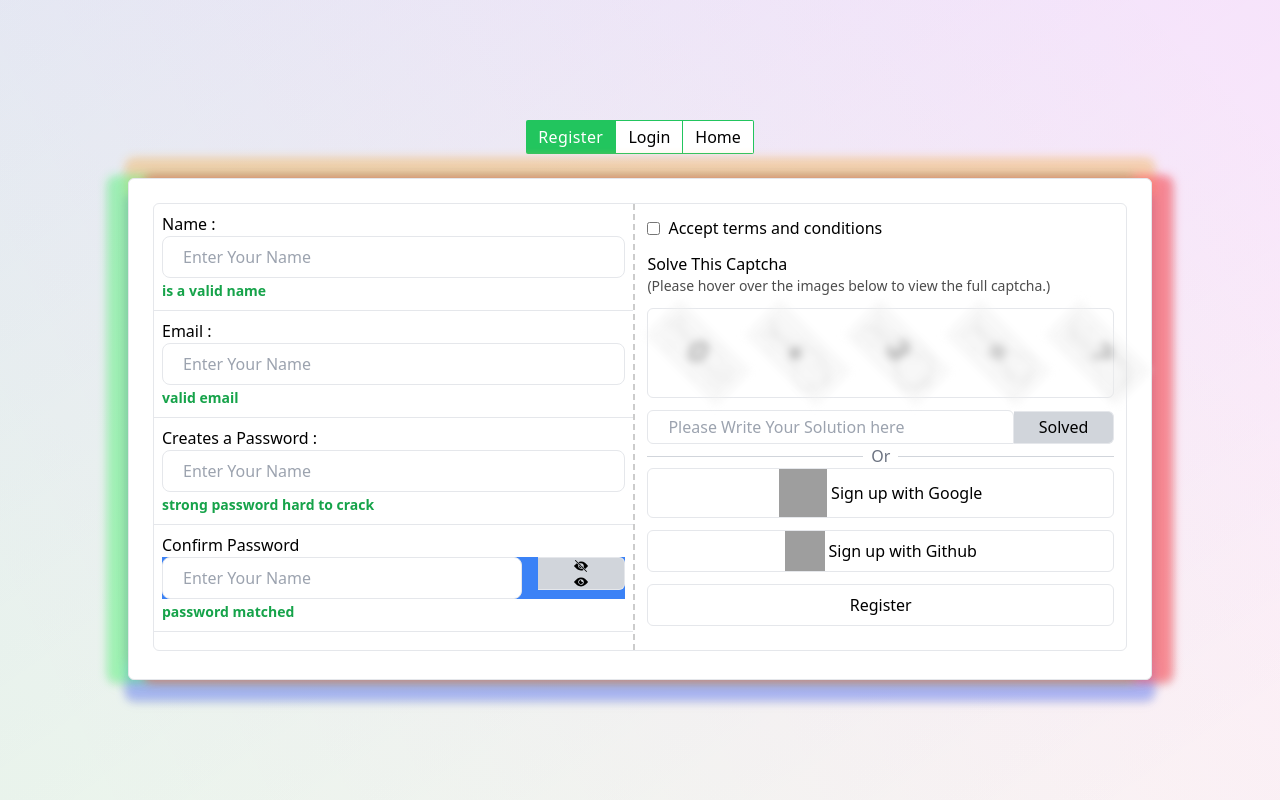
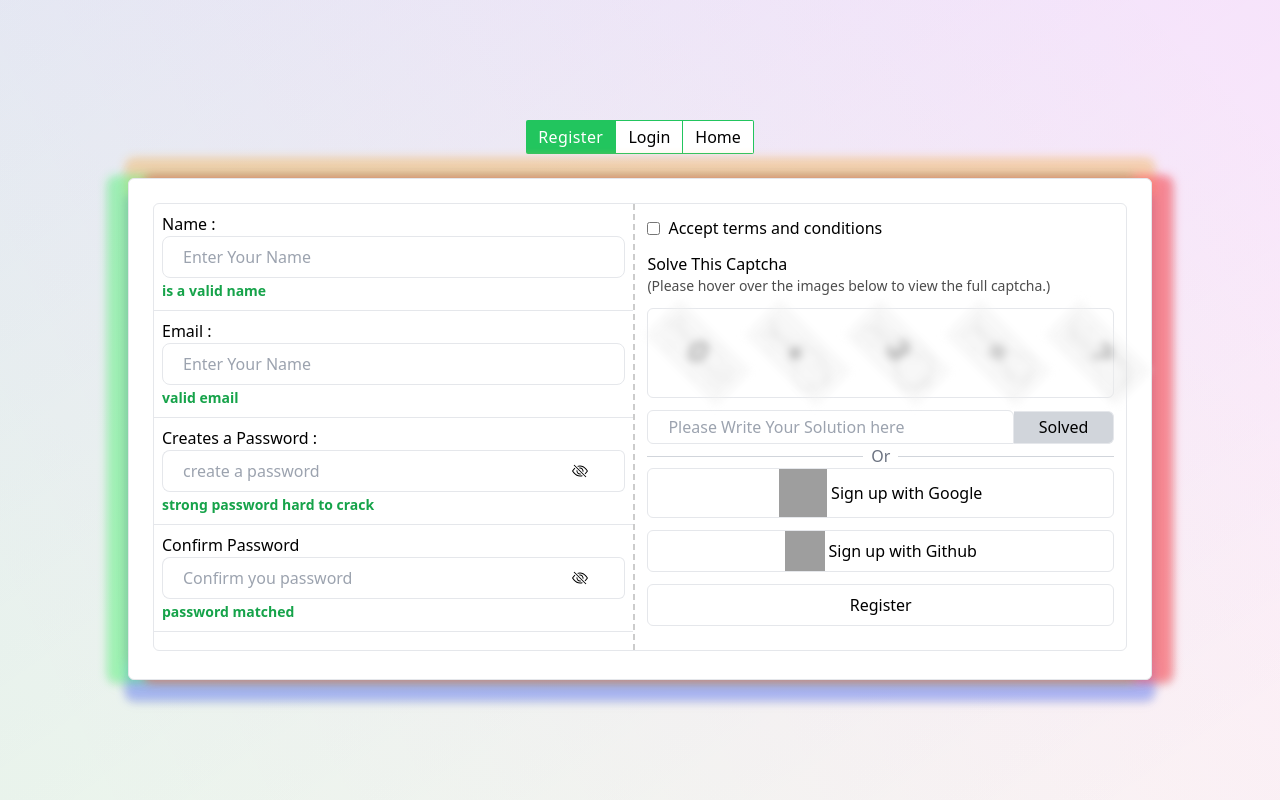
Before and after one commit to ArifMiah07/Portfolio-Arif-Miah, a React (Vite) app: page /v4/register in a window 1280 px wide. Built offline with nearby package versions, Linux system fonts and the light colour scheme; grey boxes are pictures that could not be loaded; a web font is replaced by a local one.

Commit message:
added password visibility toggle

```diff
--- a/src/Version/version4/pages/auth/register.jsx
+++ b/src/Version/version4/pages/auth/register.jsx
@@ -1,5 +1,5 @@
 import { useEffect, useState } from "react";
-import { IoIosEye, IoIosEyeOff } from "react-icons/io";
+import { BsEye, BsEyeSlash } from "react-icons/bs";
 import { Link, useLocation } from "react-router-dom";
 
 export default function Register() {
@@ -11,6 +11,10 @@ export default function Register() {
   const [checkCaptchaSolution, setCheckCaptchaSolution] = useState(0);
   const location = useLocation();
   const [isCaptchaSolved, setIsCaptchaSolved] = useState(false);
+  const [toggleConfirmPasswordVisibility, setToggleConfirmPasswordVisibility] =
+    useState(false);
+  const [toggleCreatePasswordVisibility, setToggleCreatePasswordVisibility] =
+    useState(false);
 
   /**
    * ++++++++++++++++++++++++++++++++++++++++++
@@ -46,6 +50,16 @@ export default function Register() {
       confirmPassword,
     };
     console.log("e", userData);
+  };
+
+  // handle create password visibility
+  const handleToggleCreatePasswordVisibility = () => {
+    setToggleCreatePasswordVisibility(!toggleCreatePasswordVisibility);
+  };
+
+  // handle confirm password visibility
+  const handleToggleConfirmPasswordVisibility = () => {
+    setToggleConfirmPasswordVisibility(!toggleConfirmPasswordVisibility);
   };
 
   // handle captcha | solution
@@ -158,14 +172,34 @@ export default function Register() {
               className="border-l-0 border-t-0 border-b border-r-0 w-full p-2"
               htmlFor="name">
               <span className="mr-3">Creates a Password : </span>
-              <input
-                type="password"
-                name="createPassword"
-                required
-                // value={createPassword}
-                placeholder="Enter Your Name"
-                className="outline-none border rounded-lg px-5 py-2 w-full   "
-              />
+              <div className="flex flex-row items-center justify-center    ">
+                <input
+                  type={`${
+                    toggleCreatePasswordVisibility ? "password" : "text"
+                  }`}
+                  name="createPassword"
+                  required
+                  // value={createPassword}
+                  placeholder="create a password"
+                  className="outline-none border-t border-b border-l rounded-tl-lg rounded-bl-lg rounded-tr-none rounded-br-none px-5 py-2 w-full   "
+                />
+                <div
+                  className={` border-l-0 border-t border-b border-r  rounded-r-md  w-[100px] h-[41.9px] flex flex-col items-center justify-center px-6 `}>
+                  <button
+                    onClick={handleToggleCreatePasswordVisibility}
+                    className={`w-fit px-2 `}>
+                    {toggleCreatePasswordVisibility ? (
+                      <span>
+                        <BsEye />
+                      </span>
+                    ) : (
+                      <span>
+                        <BsEyeSlash />
+                      </span>
+                    )}
+                  </button>
+                </div>
+              </div>
               <span className="text-green-600 text-pretty text-sm font-semibold ">
                 {" "}
                 strong password hard to crack {""}
@@ -176,21 +210,31 @@ export default function Register() {
               className="border-l-0 border-t-0 border-b border-r-0 w-full p-2"
               htmlFor="name">
               <span className="mr-3">Confirm Password</span>
-              <div className=" flex flex-row gap-4 bg-blue-500   ">
+              <div className=" flex flex-row items-center justify-center    ">
                 <input
-                  type="password"
+                  type={`${
+                    toggleConfirmPasswordVisibility ? "password" : "text"
+                  }`}
                   name="confirmPassword"
                   required
                   // value={confirmPassword}
-                  placeholder="Enter Your Name"
-                  className="outline-none border rounded-lg px-5 py-2 w-full   "
+                  placeholder="Confirm you password"
+                  className="outline-none border-t border-b border-l rounded-tl-lg rounded-bl-lg rounded-tr-none rounded-br-none px-5 py-2 w-full   "
                 />
                 <div
-                  className={` border-l-0 border-t border-b border-r  rounded-r-md  w-[100px] h-[33px] flex flex-col items-center justify-center px-6 ${
-                    isCaptchaSolved ? "bg-green-500 text-white" : "bg-gray-300"
-                  }  `}>
-                  <button disabled={!isCaptchaSolved} className={`w-fit px-2 `}>
-                    <span><IoIosEyeOff /></span> <span><IoIosEye /></span>
+                  className={` border-l-0 border-t border-b border-r  rounded-r-md  w-[100px] h-[41.9px] flex flex-col items-center justify-center px-6  `}>
+                  <button
+                    onClick={handleToggleConfirmPasswordVisibility}
+                    className={`w-fit px-2 `}>
+                    {toggleConfirmPasswordVisibility ? (
+                      <span>
+                        <BsEye />
+                      </span>
+                    ) : (
+                      <span>
+                        <BsEyeSlash />
+                      </span>
+                    )}
                   </button>
                 </div>
               </div>
```
